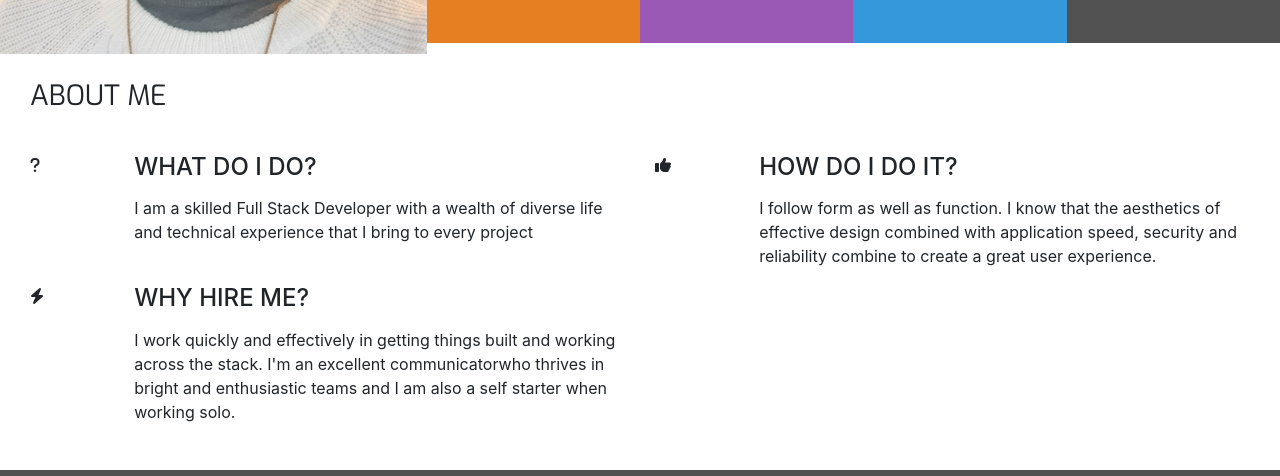
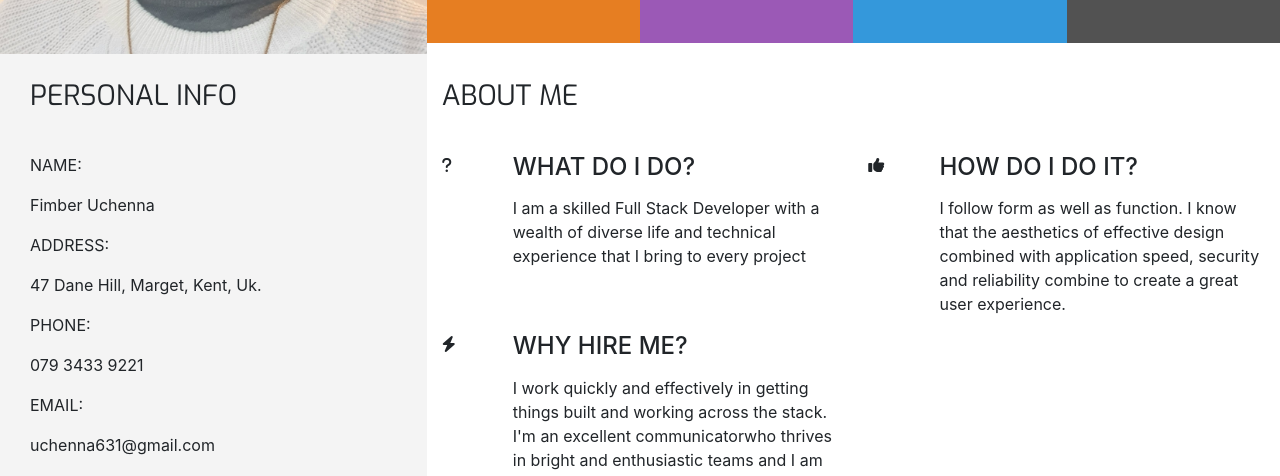
Before and after one commit to uchenna631/resume, a plain HTML site: page index.html in a window 1280 px wide. Shown: the part 306-782 px from the top of the page. Drawn offline with nearby package versions, Linux system fonts and the light colour scheme.

Commit message:
Add personal info

```diff
--- a/assets/css/style.css
+++ b/assets/css/style.css
@@ -23,6 +23,10 @@
 
 .ui-menu-color-download {
     background-color: #525252;
+}
+
+.bg-color-personal-info {
+    background-color: #f4f4f4;
 }
 
 /* -------------------------- Special paddings/margins/text */
--- a/index.html
+++ b/index.html
@@ -57,8 +57,65 @@
 
     </header>
     <section class="container-fluid">
-        <div class="row row-table">
-            <div class="col-md-8 bg-color-three-reasons section-column">
+        <div class="row">
+            <div class="col-md-4 bg-color-personal-info section-column">
+                <div class="row">
+                    <div class="col-12">
+                        <h3 class="section-heading uppercase">
+                            Personal Info
+                        </h3>
+                    </div>
+                </div>
+                <div class="personal-info-item">
+                    <div class="key">
+                        <p class="uppercase">
+                            Name:
+                        </p>
+                    </div>
+                    <div class="value">
+                        <p>
+                            Fimber Uchenna
+                        </p>
+                    </div>
+                </div>
+                <div class="personal-info-item">
+                    <div class="key">
+                        <p class="uppercase">
+                            Address:
+                        </p>
+                    </div>
+                    <div class="value">
+                        <p>
+                            47 Dane Hill, Marget, Kent, Uk.
+                        </p>
+                    </div>
+                </div>
+                <div class="personal-info-item">
+                    <div class="key">
+                        <p class="uppercase">
+                            Phone:
+                        </p>
+                    </div>
+                    <div class="value">
+                        <p>
+                            079 3433 9221
+                        </p>
+                    </div>
+                </div>
+                <div class="personal-info-item">
+                    <div class="key">
+                        <p class="uppercase">
+                            Email:
+                        </p>
+                    </div>
+                    <div class="value">
+                        <p>
+                            uchenna631@gmail.com
+                        </p>
+                    </div>
+                </div>
+            </div>
+            <div class="col-md-8 bg-color-three-reasons">
                 <div class="row">
                     <div class="col">
                         <h3 class="section-heading uppercase">About Me</h3>
```
